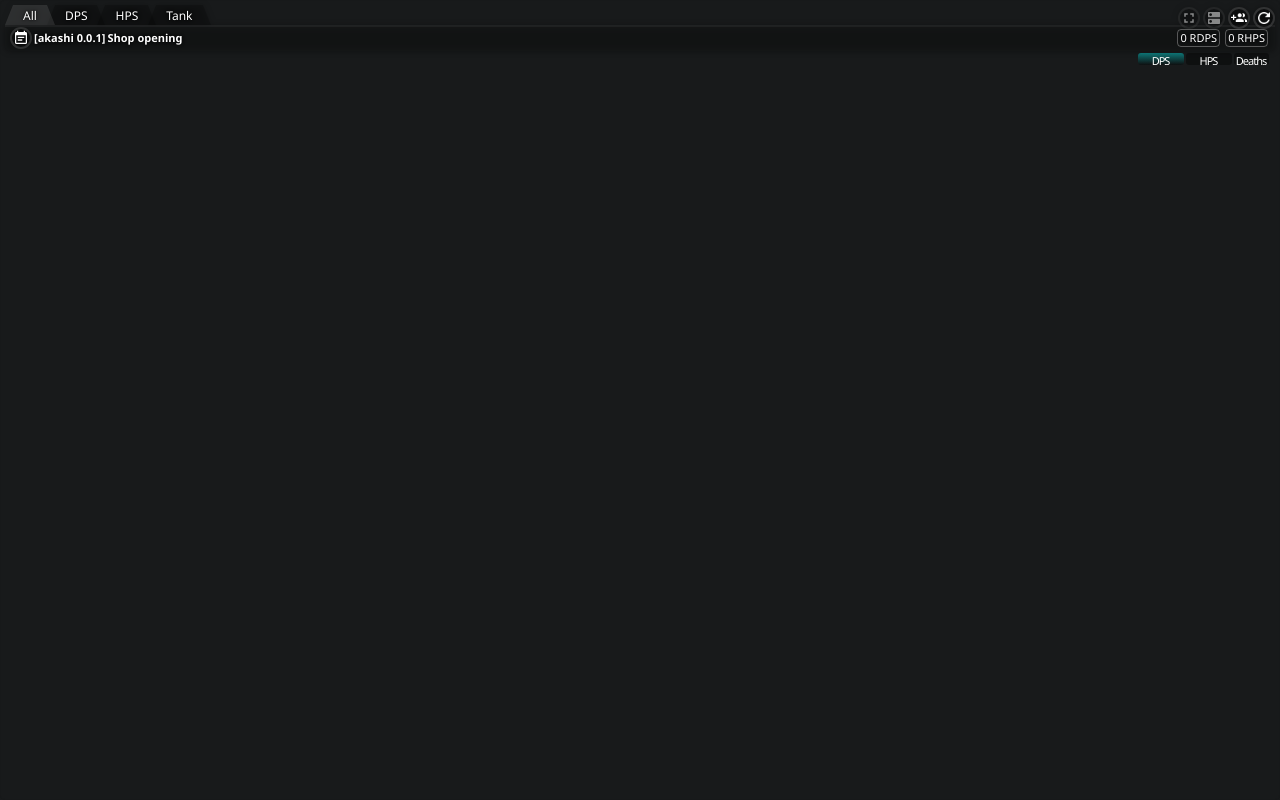
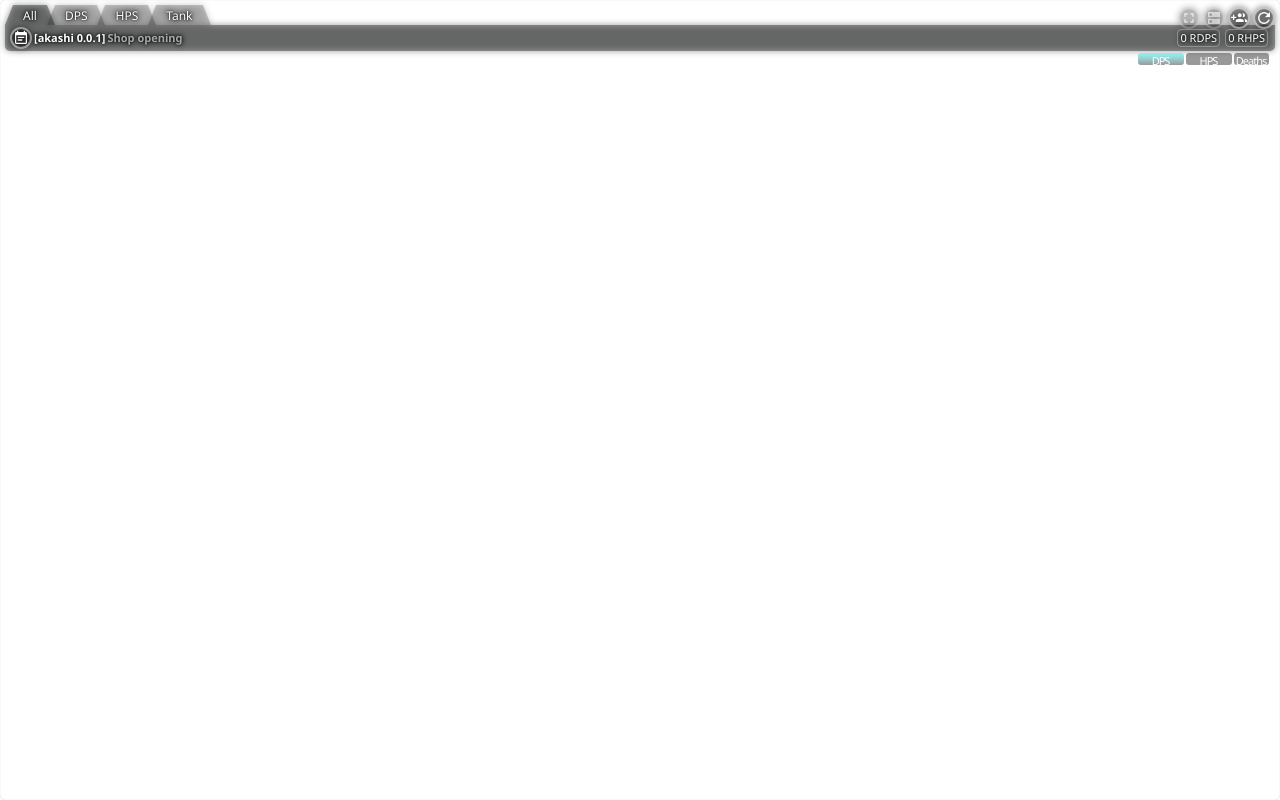
Before and after one commit to drlau/act-overlay, a plain HTML site: page akashi.html in a window 1280 px wide. Drawn offline with Linux system fonts and the light colour scheme.

Commit message:
more dark theme without background colour

```diff
--- a/css/content.css
+++ b/css/content.css
@@ -53,7 +53,6 @@ header
 	top:22px;
 	border-radius:5px;
 	height:22px;
-	background:rgba(255,255,255,.4);
 	padding:2px;
 	padding-top:0px;
 	-webkit-filter:drop-shadow(0px 0px 3px #000);
@@ -67,7 +66,7 @@ header
 	position:absolute;
 	top:-22px; left:0px;right:0px;
 	height:20px;
-	border-bottom:2px solid rgba(255,255,255,0.05);
+	border-bottom:2px solid rgba(24, 26, 27, 0.4);
 	font-size:12px;
 }
 
@@ -104,14 +103,14 @@ header
 
 .tabs .seltab
 {
-	background:rgba(255,255,255,.1);
+	background:rgba(24, 26, 27, 0.4);
 	z-index:99;
 }
 
 .tabs .seltab:before
 {
 	position:absolute;
-	border-color: transparent rgba(255,255,255,0.1) rgba(255,255,255,0.1) transparent;
+	border-color: transparent rgba(24, 26, 27, 0.4) rgba(24, 26, 27, 0.4) transparent;
 	z-index:99;
 	margin:0px;
 	margin-left:-18px;
@@ -120,7 +119,7 @@ header
 .tabs .seltab:after
 {
 	position:absolute;
-	border-color: transparent  transparent rgba(255,255,255,0.1) rgba(255,255,255,0.1);
+	border-color: transparent  transparent rgba(24, 26, 27, 0.4) rgba(24, 26, 27, 0.4);
 	z-index:99;
 	margin:0px;
 	margin-left:10px;
@@ -131,7 +130,7 @@ header .icon
 	width:18px;
 	height:18px;
 	border-radius:12px;
-	border:2px solid rgba(255,255,255,0.15);
+	border:2px solid rgba(255,255,255,0.5);
 	float:right;
 	margin-left:3px;
 	background-color:rgba(0,0,0,0.25) !important;
@@ -163,7 +162,18 @@ footer
 	box-shadow:0px 0px 3px #000;
 }
 
-header .title, header .duration, header .rdps, header .rhps, header .rdamage, header .rhealed
+header .title {
+	font-weight:bold;
+	text-shadow:0px 0px 3px #000;
+	color:rgba(255,255,255,0.6);
+	padding-left:2px;
+	float:left;
+	font-size:11px;
+	font-family: "Segoe UI","Roboto";
+	line-height:22px;
+}
+
+header .duration, header .rdps, header .rhps
 {
 	font-weight:bold;
 	text-shadow:0px 0px 3px #000;
@@ -182,9 +192,9 @@ header {
 /* header .duration {
 	color:rgb(93, 213, 227);
 } */
-body {
+/* body {
 	background-color: #181a1b
-}
+} */
 
 header .duration:after{content:']';}
 header .duration:before{content:'[';}
```
